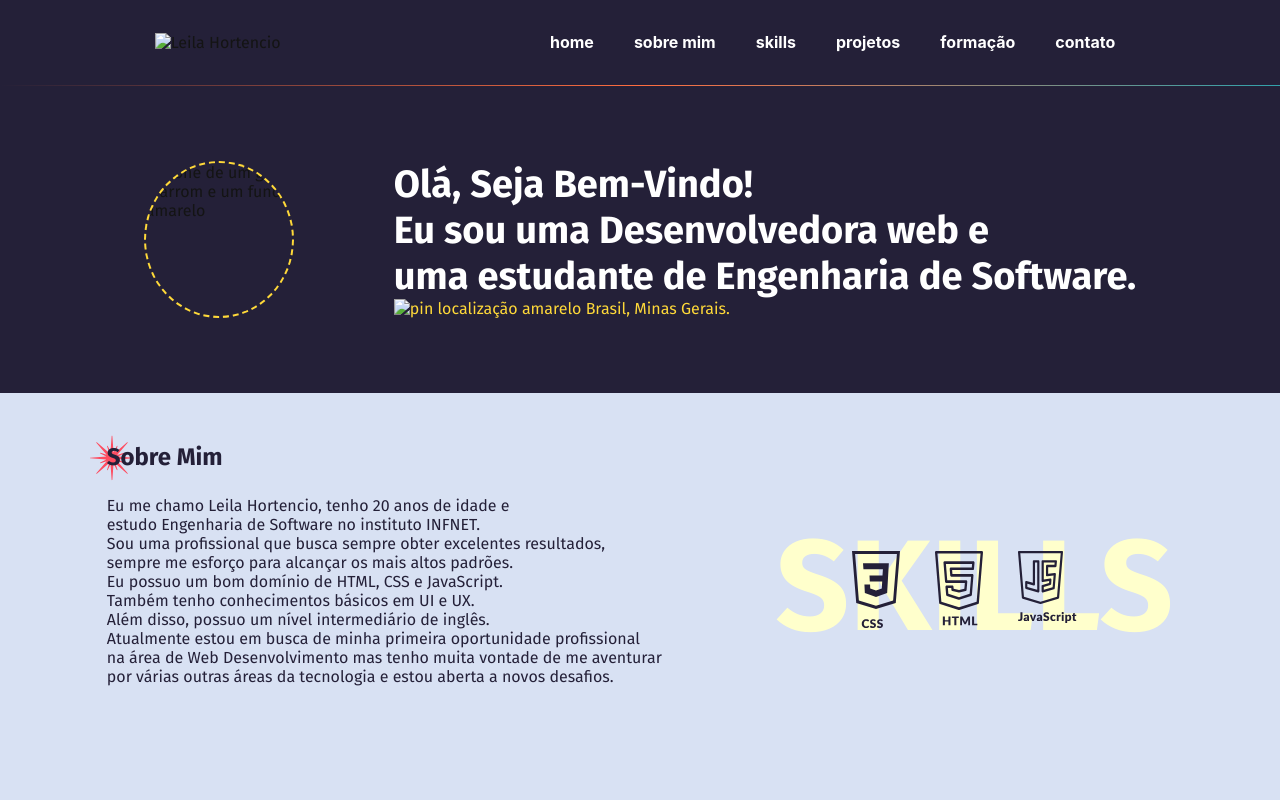
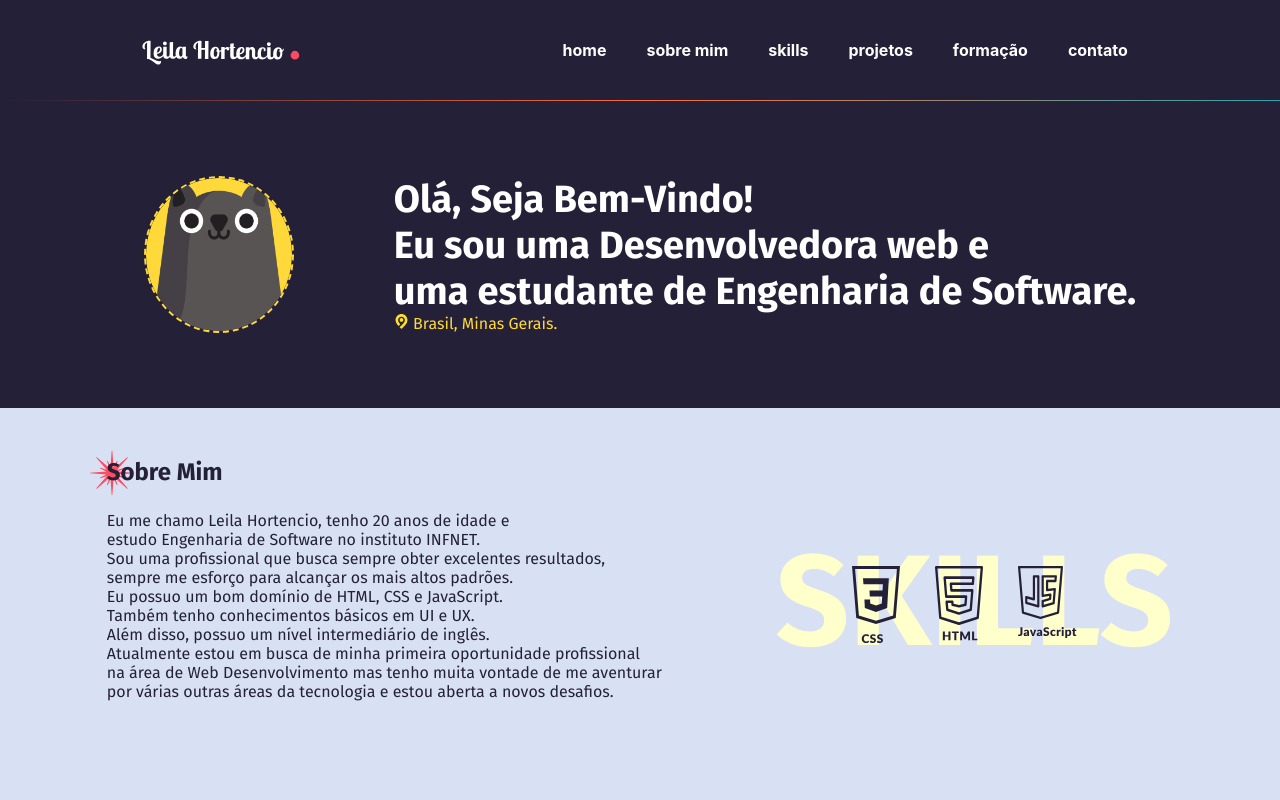
Before and after one commit to itsleila/SobreMim, a plain HTML site: page index.html in a window 1280 px wide. Shown: the top 800 px of the page. Drawn offline with Linux system fonts and the light colour scheme.

```diff
--- a/index.html
+++ b/index.html
@@ -10,7 +10,7 @@
 <body>
   <div class="conteudo-principal">
     <header class="home" id="home">
-      <img src="itsleila/SobreMim/imgs/logo.svg" alt="Leila Hortencio" title="logo">
+      <img src="imgs/logo.svg" alt="Leila Hortencio" title="logo">
       <nav>
         <ul>
           <li><a href="#home">home</a></li>
@@ -25,11 +25,11 @@
     <div class="separacao"></div>
 
     <main class="inicio">
-      <img class="icon" src="itsleila/SobreMim/imgs/cat.png" alt="icone de um gato marrom e um fundo amarelo" title="gato">
+      <img class="icon" src="imgs/cat.png" alt="icone de um gato marrom e um fundo amarelo" title="gato">
       <div class="introdução">
         <h1>Olá, Seja Bem-Vindo!<br> Eu sou uma Desenvolvedora web e <br> uma estudante de Engenharia de Software. </h1>
         <p>
-          <img class="pin" src="itsleila/SobreMim/imgs/pin.svg" alt="pin localização amarelo" title="pin">
+          <img class="pin" src="imgs/pin.svg" alt="pin localização amarelo" title="pin">
           Brasil, Minas Gerais.
         </p>
       </div>
```
Also changed, not shown: imgs/site_foto.png (added), 1 other file.
